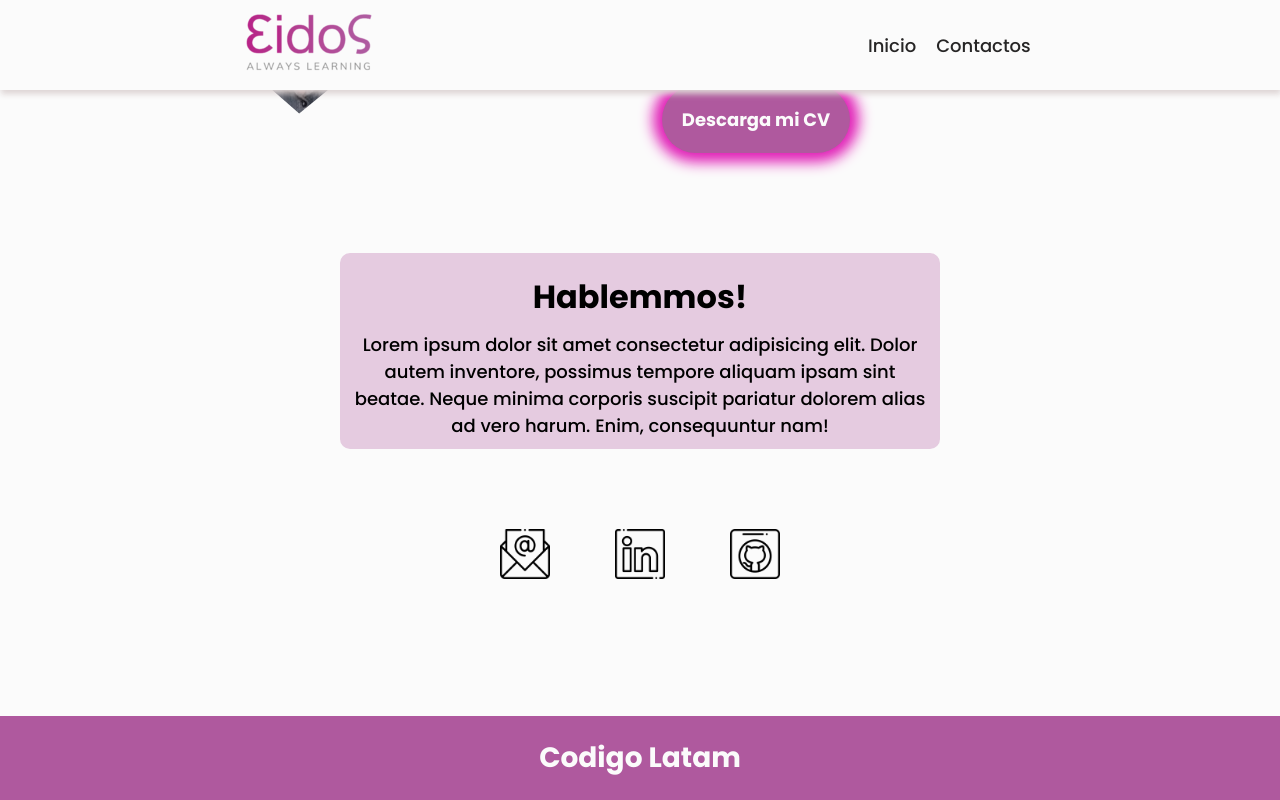
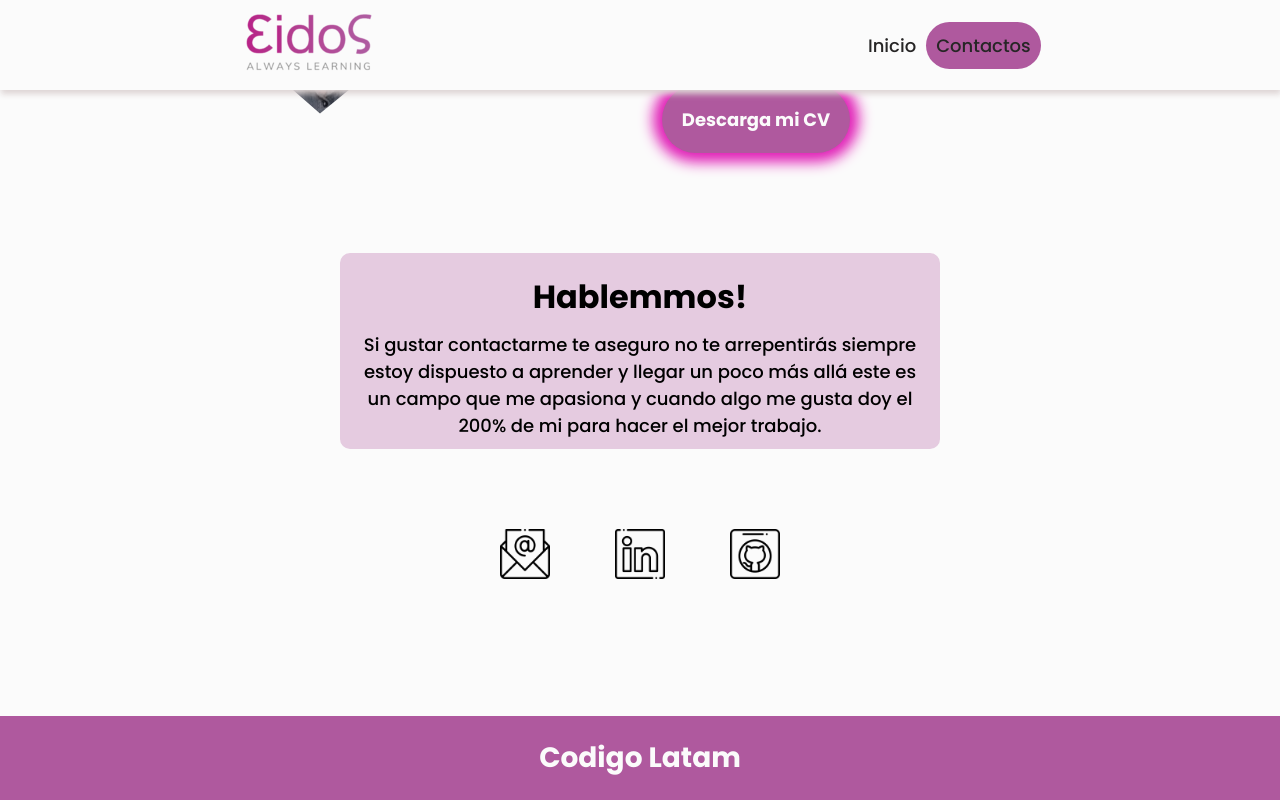
Before and after one commit to demonhades1024/Proyecto2-Final, a plain HTML site: page index.html in a window 1280 px wide. Both pictures are taken after a click on the link "Contactos". Shown: the part 303-1103 px from the top of the page. Drawn offline with Linux system fonts and the light colour scheme; a web font is replaced by a local one.

Commit message:
Version final corregida

```diff
--- a/css/style.css
+++ b/css/style.css
@@ -65,38 +65,26 @@ main
 {
 
     list-style: none;
-    padding: 10px;
-    transition: all 0.5s;
-    position: relative;
-    z-index: 100;
+
+
+
 
 }
 
 .header ul li a
 {
-
+    padding: 10px;
     text-decoration: none;
     color:rgb(39, 38, 38) ;
+    display: inline-block;
+    transition: all 0.3s;
 
 }
 
-.header ul li:nth-child(2):hover
+.header ul .activo
 {
-    border-radius: 0px 40px 40px 0px;
-}
-.header ul li:nth-child(1):hover{
-    border-radius: 40px 0px 0px 40px;
-}
-
-.header ul li:hover
-{
+    border-radius: 40px;
     background-color:#af599e;
-
-
-}
-.header ul li a:hover
-{
-    color:#fbfbfb;
 }
 
 /* seccion a modificar con @media query */
@@ -109,6 +97,8 @@ justify-content: center;
 align-items: center;
 transition: all 0.5s;
 }
+
+
 .seccion1 img
 {
 
@@ -267,7 +257,6 @@ main footer
     text-align: center;
     font-size: 28px;
     color: #fbfbfb;
-
 }
 
 @media (max-width:1024px)
--- a/index.html
+++ b/index.html
@@ -8,14 +8,14 @@
     <link rel="shortcut icon" href="icon/luggage-work-office-suitcase-brief-case_108567.ico" type="image/x-icon">
     <title>Proyecto 2 Jarrod Villalobos</title>
 </head>
-<body>
+<body id="top">
           <!-- cabecera de la pagina -->
           <header  class="header">
-            <a href="https://www.eidosglobal.org/" target="_blank"><img src="img/Logo_principal.png" alt="eidos_logo"></a>
+            <a  href="https://www.eidosglobal.org/" target="_blank"><img src="img/Logo_principal.png" alt="eidos_logo"></a>
             <nav>
                 <ul>
-                    <li><a href="#top" >Inicio</a></li>
-                    <li><a href="#contactos" >Contactos</a></li>
+                    <li class="item activo"><a href="#top" >Inicio</a></li>
+                    <li class="item "><a href="#contactos" >Contactos</a></li>
                 </ul>
             </nav>
 
@@ -27,9 +27,9 @@
 
         <!-- primera seccion Imagen+parrafo+btn de  descarga -->
         <section class="seccion1">
-            <img id="top" src="img/Foto jarrod Perfil.jpg" alt="Imagen_perfil">
+            <img  src="img/Foto jarrod Perfil.jpg" alt="Imagen_perfil">
             <article>
-                <h1>Hola! Soy Jarrod Villalobos</h1>
+                <h1>Hola! Soy Jarrod</h1>
                 <p>
                     Soy un profesional apasionado por la tecnología y
                     el desarrollo web. A lo largo de mi carrera, he adquirido
@@ -48,7 +48,7 @@
         <section class="seccion2">
             <article>
                 <h2>Hablemmos!</h2>
-                <p>Lorem ipsum dolor sit amet consectetur adipisicing elit. Dolor autem inventore, possimus tempore aliquam ipsam sint beatae. Neque minima corporis suscipit pariatur dolorem alias ad vero harum. Enim, consequuntur nam!</p>
+                <p>Si gustar contactarme te aseguro no te arrepentirás siempre estoy dispuesto a aprender y llegar un poco más allá este es un campo que me apasiona y cuando algo me gusta doy el 200% de mi para hacer el mejor trabajo.</p>
 
             </article>
         </section>
@@ -61,7 +61,6 @@
             </article>
         </section>
 
-
             <!-- Pie de pagina -->
         <footer><b>Codigo Latam</b></footer>
     </main>
--- a/js/script.js
+++ b/js/script.js
@@ -0,0 +1,12 @@
+
+const listItem= document.querySelectorAll(".item");
+
+
+//
+listItem.forEach((itemLi)=>{
+        itemLi.addEventListener("click",(evento)=>{
+        const activoItem=document.querySelector(".activo");
+        activoItem.classList.remove("activo");
+        evento.target.classList.add("activo");
+    })
+});
```
